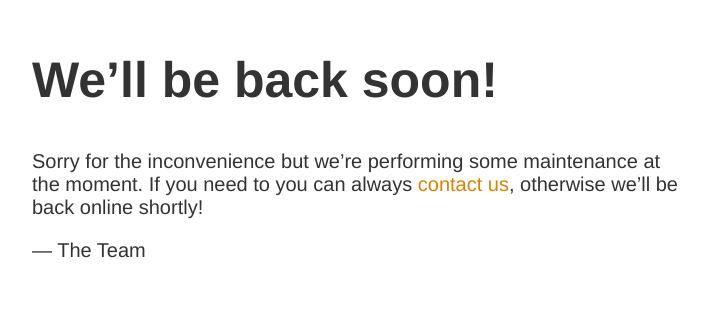
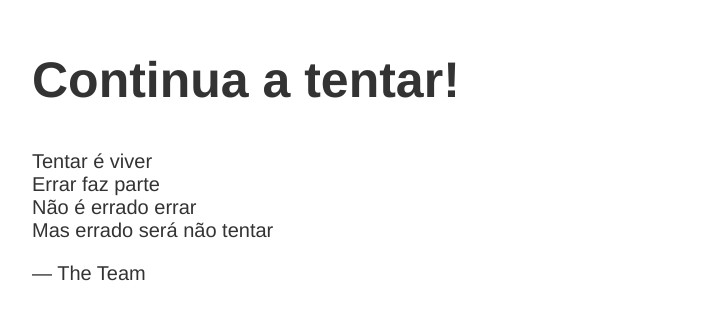
Before and after one commit to rubenf1999/viveatentar.github.io, a plain HTML site: page index.html in a window 1280 px wide. Shown: the part 149-468 px from the top of the page, without its empty margins (283-991 px from the left). Drawn offline with Linux system fonts and the light colour scheme.

Commit message:
Update index.html

```diff
--- a/index.html
+++ b/index.html
@@ -10,9 +10,12 @@
 </style>
 
 <article>
-    <h1>We&rsquo;ll be back soon!</h1>
+    <h1>Continua a tentar!</h1>
     <div>
-        <p>Sorry for the inconvenience but we&rsquo;re performing some maintenance at the moment. If you need to you can always <a href="mailto:#">contact us</a>, otherwise we&rsquo;ll be back online shortly!</p>
+        <p>Tentar é viver<br>
+        Errar faz parte<br>
+        Não é errado errar<br>
+        Mas errado será não tentar</p>
         <p>&mdash; The Team</p>
     </div>
 </article>
```
